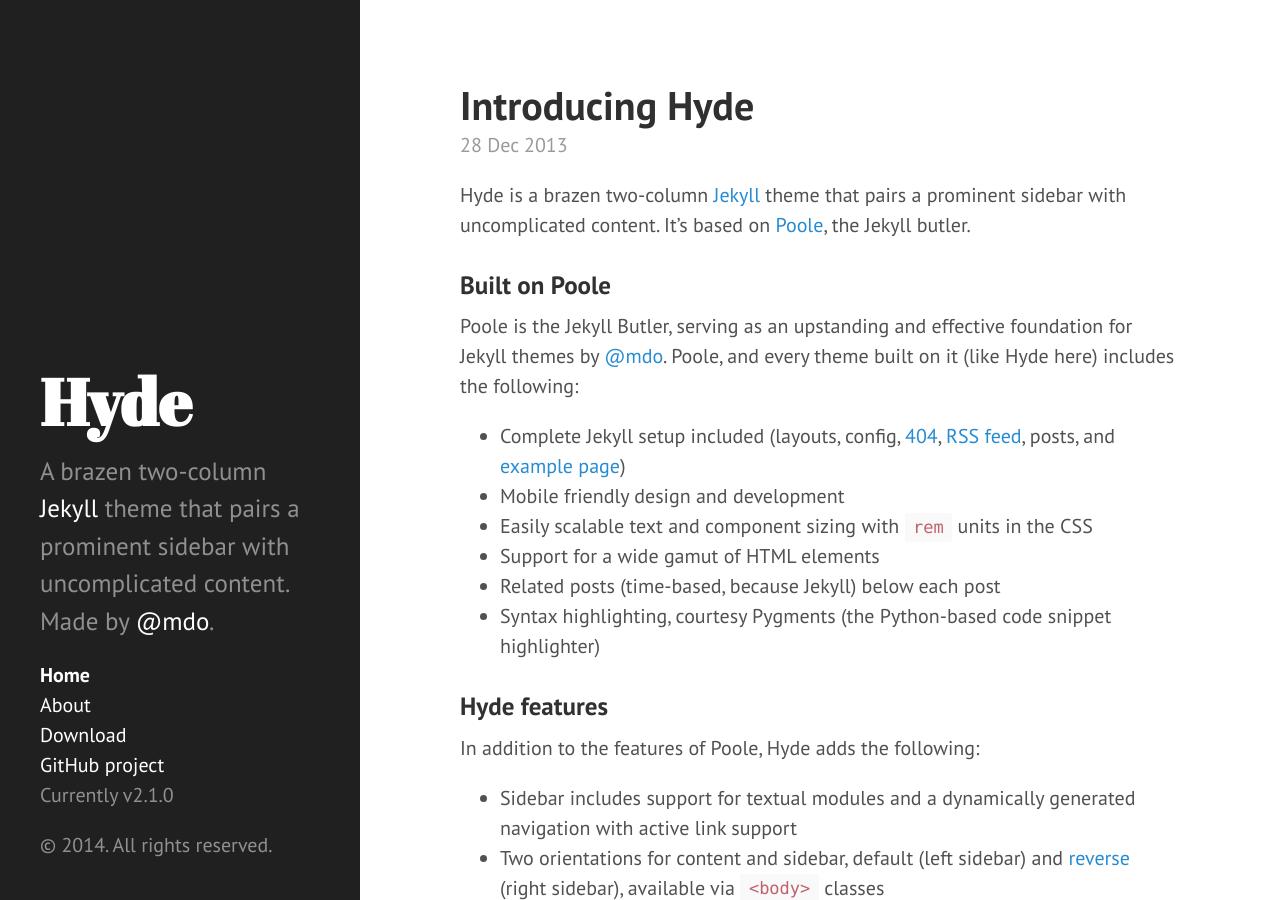
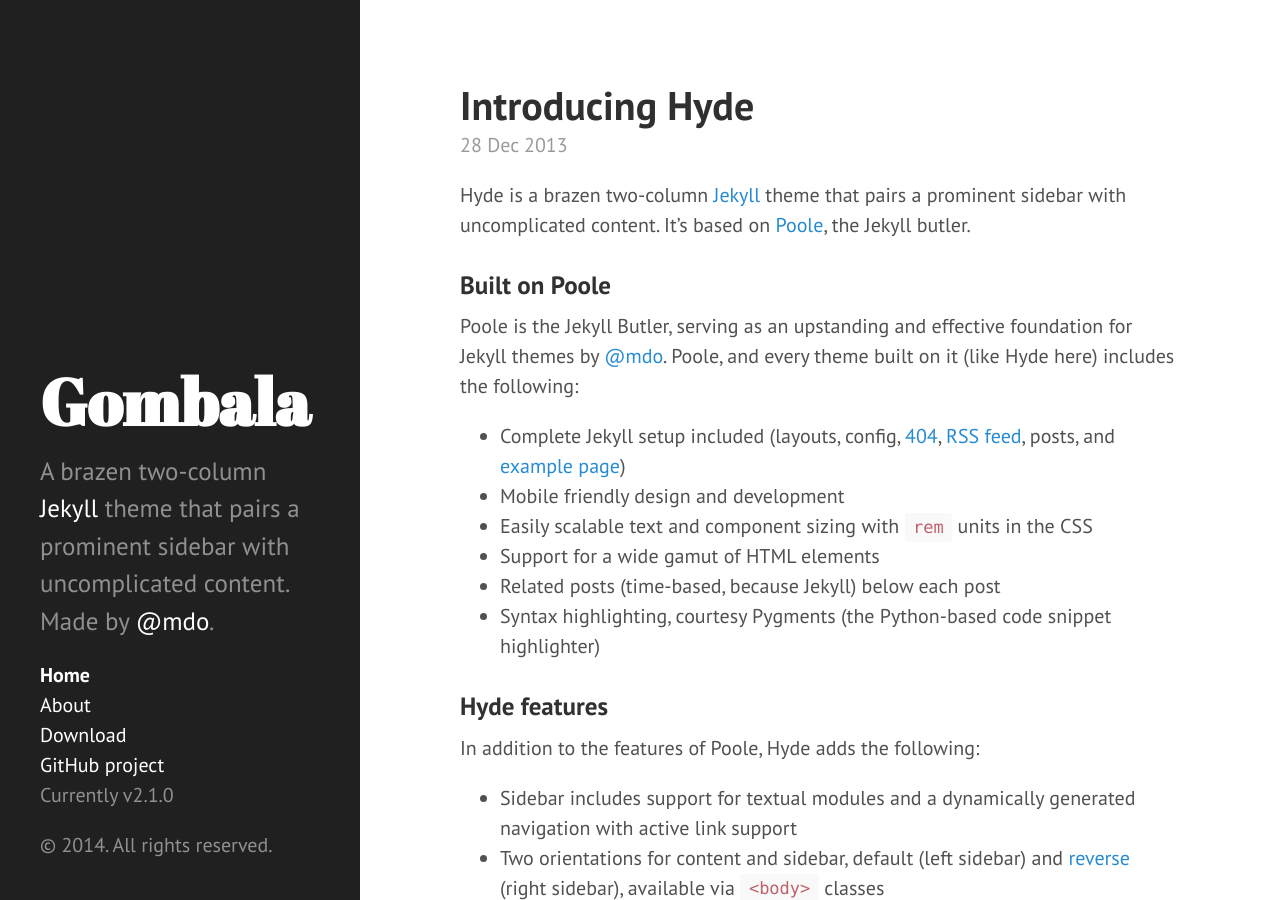
Before and after one commit to jgombala/jgombala.github.io, a Jekyll site: the page built from index.html, in a window 1280 px wide and 900 px high. Built offline with Jekyll 4.4.1, drawn with Linux system fonts in a browser that asks for light colours; Markdown is read by kramdown in place of the engine named in the settings; the list of posts is cut into pages by our own code.

Commit message:
Config Updates

```diff
--- a/_config.yml
+++ b/_config.yml
@@ -6,15 +6,15 @@ pygments:         true
 permalink:        pretty
 
 # Setup
-title:            Hyde
+title:            Gombala
 tagline:          'A Jekyll theme'
 description:      'A brazen two-column <a href="http://jekyllrb.com" target="_blank">Jekyll</a> theme that pairs a prominent sidebar with uncomplicated content. Made by <a href="https://twitter.com/mdo" target="_blank">@mdo</a>.'
-url:              http://hyde.getpoole.com
+url:              http://jgombala.github.io
 baseurl:          /
 
 author:
-  name:           'Mark Otto'
-  url:            https://twitter.com/mdo
+  name:           'Jeff Gombala'
+  url:            http://jgombala.gethub.io
 
 paginate:         5
 
@@ -22,4 +22,4 @@ paginate:         5
 version:          2.1.0
 
 github:
-  repo:           https://github.com/poole/hyde
+  repo:           https://github.com/jgombala/jgombala.github.io
```
